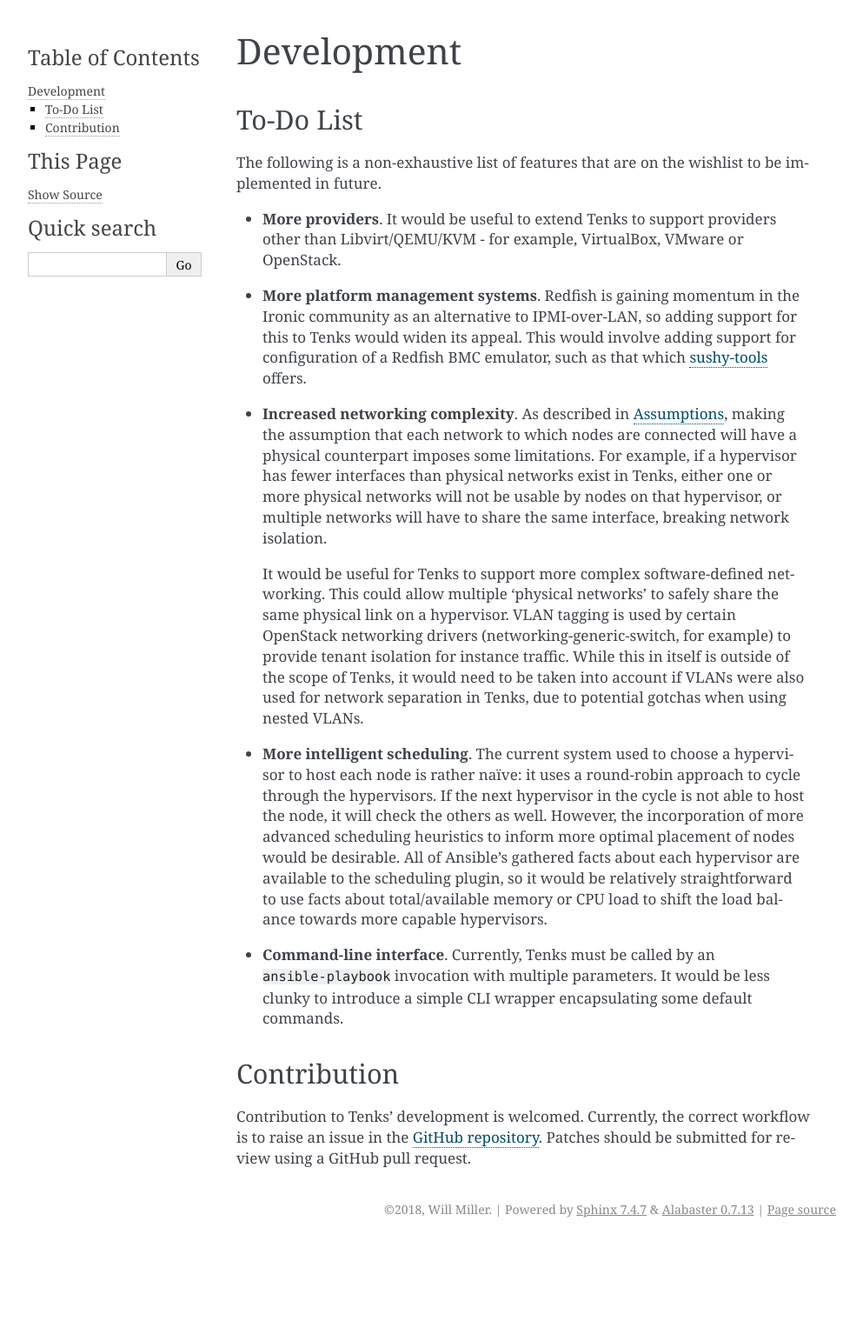
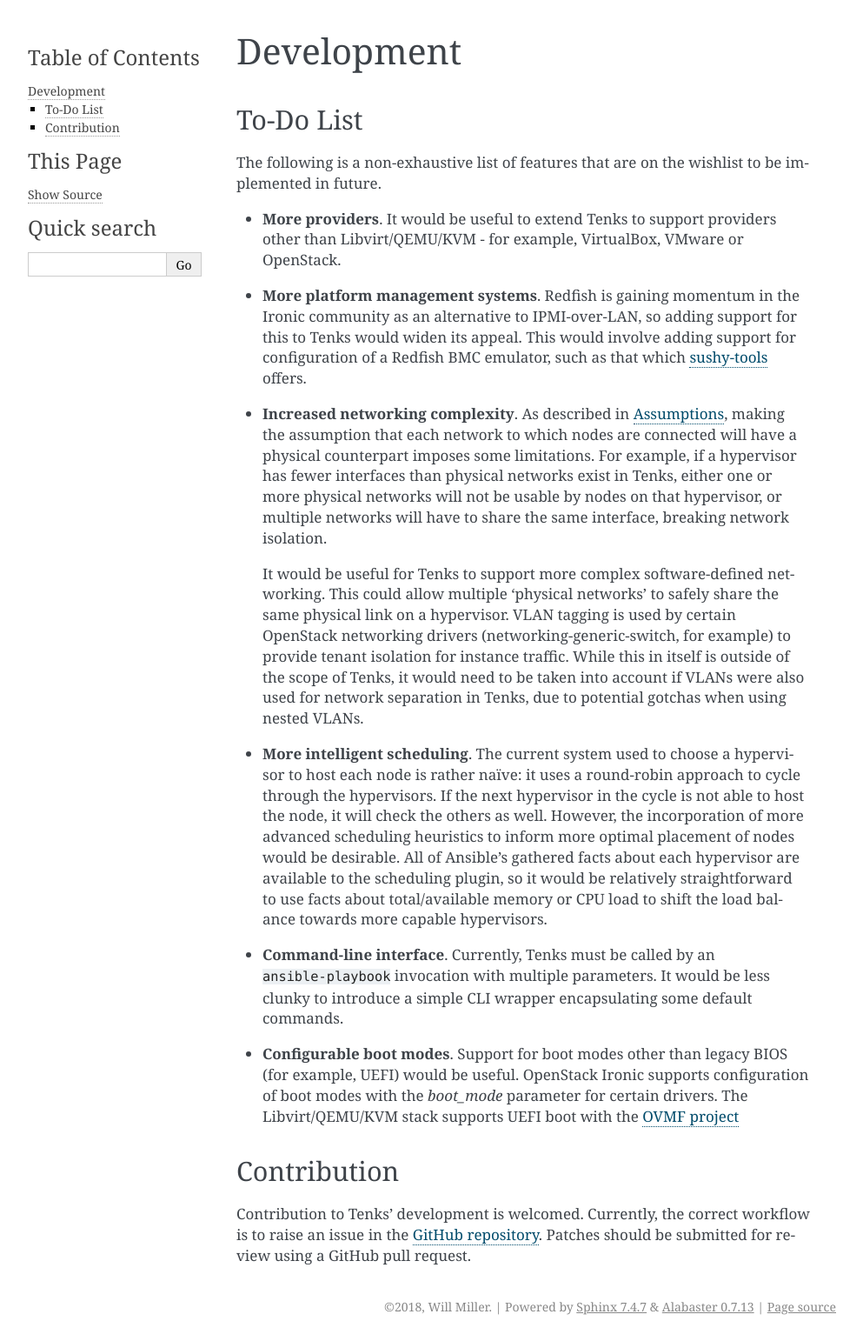
Before and after one commit to openstack/tenks, a Sphinx documentation site: the page built from doc/source/development.rst, in a window 1280 px wide. Shown: the whole page at 87% size, without its empty margins (148-1141 px from the left). Built offline with Sphinx 7.4.7, drawn with Linux system fonts in a browser that asks for light colours; before the commit the page ends 1430 px from its top, so only the background shows below that.

Commit message:
Add boot mode configuration to to-do list

```diff
--- a/doc/source/development.rst
+++ b/doc/source/development.rst
@@ -47,6 +47,12 @@ to be implemented in future.
   ``ansible-playbook`` invocation with multiple parameters. It would be less
   clunky to introduce a simple CLI wrapper encapsulating some default commands.
 
+* **Configurable boot modes**. Support for boot modes other than legacy BIOS
+  (for example, UEFI) would be useful. OpenStack Ironic supports configuration
+  of boot modes with the `boot_mode` parameter for certain drivers. The
+  Libvirt/QEMU/KVM stack supports UEFI boot with the `OVMF project
+  <http://www.linux-kvm.org/downloads/lersek/ovmf-whitepaper-c770f8c.txt>`__
+
 Contribution
 ------------
 
```
